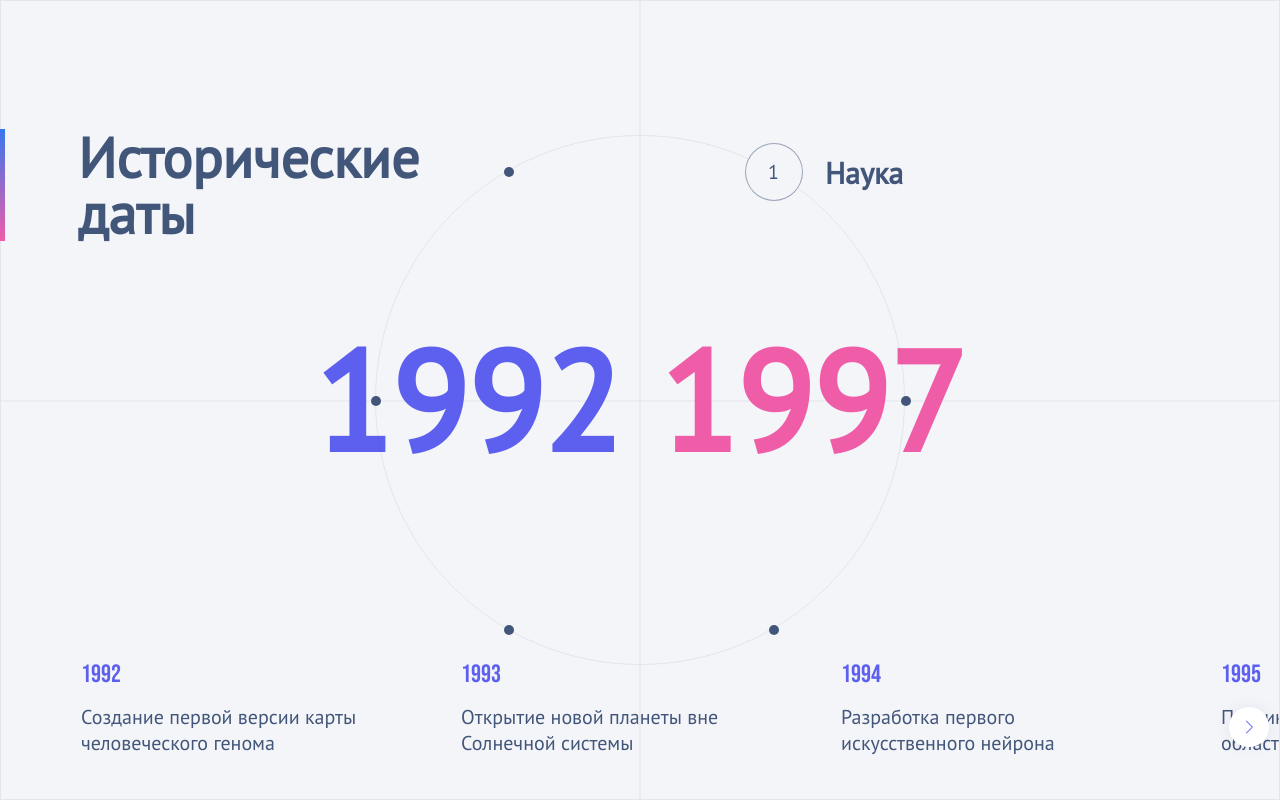
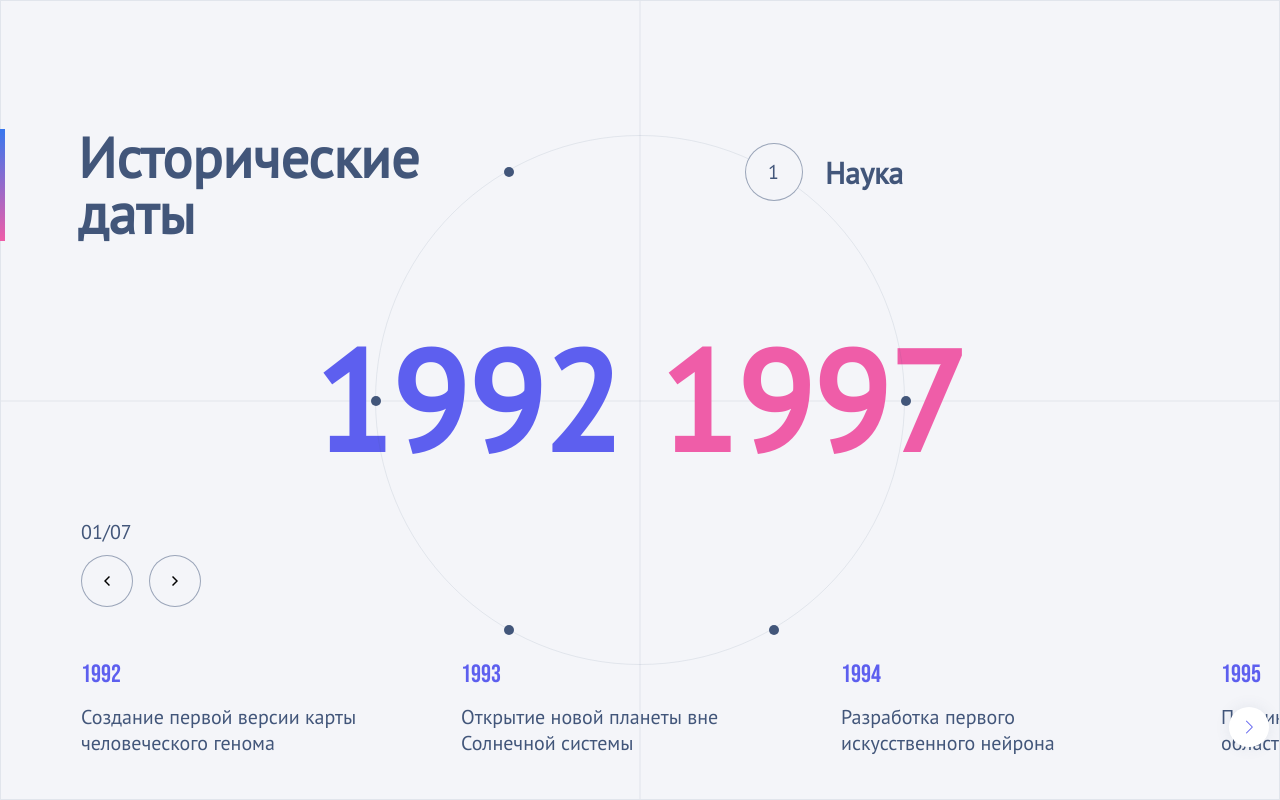
Before and after one commit to Konstantin-Gromakovskiy/historical-dates-test, a React app: page / in a window 1280 px wide. Built offline with nearby package versions, Linux system fonts and the light colour scheme.

Commit message:
styles: add formatter in ide

```diff
--- a/eslint.config.mjs
+++ b/eslint.config.mjs
@@ -15,6 +15,7 @@ export default [
     rules: {
       'react/react-in-jsx-scope': 'off',
       'react/jsx-uses-react': 'off',
+      'max-len': ['warn', { code: 100 }],
     },
   },
 
--- a/src/components/Slider.tsx
+++ b/src/components/Slider.tsx
@@ -7,7 +7,7 @@ import 'swiper/scss/navigation'
 import 'swiper/scss'
 import 'swiper/scss/pagination'
 import styles from './slider.module.scss'
-// import PaginationController from '@/shared/ui/PaginationController'
+import PaginationController from '@/shared/ui/PaginationController'
 
 interface SliderProps extends HTMLAttributes<HTMLDivElement> {
   historicalEvents: HistoricalEvent[]
@@ -17,7 +17,14 @@ interface SliderProps extends HTMLAttributes<HTMLDivElement> {
 const Slider: FC<SliderProps> = ({ historicalEvents, activeItemIndex, className }) => {
   return (
     <div className={`${styles.container} ${className ? className : ''}`}>
-      {/* <PaginationController onNextClick={() => {}} onPrevClick={() => {}} currentItem={activeItemIndex + 1} allItems={historicalEvents.length} /> */}
+      <PaginationController
+        onNextClick={() => {
+        }}
+        onPrevClick={() => {
+        }}
+        currentItem={activeItemIndex + 1}
+        allItems={historicalEvents.length}
+      />
       <Swiper
         modules={[Navigation, FreeMode, Pagination]}
         navigation
@@ -28,9 +35,7 @@ const Slider: FC<SliderProps> = ({ historicalEvents, activeItemIndex, className
         pagination={true}
       >
         {historicalEvents.map((event, i) => (
-          <SwiperSlide
-            key={i}
-          >
+          <SwiperSlide key={i}>
             <div className={styles.eventContainer}>
               <h4 className={styles.title}>{event.date}</h4>
               <p className={styles.description}>{event.description}</p>
--- a/src/shared/ui/CircleButton.tsx
+++ b/src/shared/ui/CircleButton.tsx
@@ -3,11 +3,17 @@ import styles from './CircleButton.module.scss'
 // import ArrowIcon from '@/assets/icons/arrow.svg'
 
 // TODO: разобраться с имортом кнопки и сделать стрелку нужного цвета
-const CircleButton: FC<ButtonHTMLAttributes<HTMLButtonElement>> = ({ disabled, onClick, className }) => {
-  return (
-    <button type="button" disabled={disabled} onClick={onClick} className={`${styles.button} ${className ? className : ''}`}>
-    </button>
-  )
-}
+const CircleButton: FC<ButtonHTMLAttributes<HTMLButtonElement>> = ({
+  disabled,
+  onClick,
+  className,
+}) => (
+  <button
+    type="button"
+    disabled={disabled}
+    onClick={onClick}
+    className={`${styles.button} ${className ? className : ''}`}
+  />
+)
 
 export default CircleButton
--- a/src/shared/ui/PaginationController.tsx
+++ b/src/shared/ui/PaginationController.tsx
@@ -7,9 +7,19 @@ interface PaginationControllerProps extends HTMLAttributes<HTMLDivElement> {
   onPrevClick: () => void
   currentItem: number
   allItems: number
+  prevDisabled?: boolean
+  nextDisabled?: boolean
 }
 
-const PaginationController: FC<PaginationControllerProps> = ({ onNextClick, onPrevClick, currentItem, allItems, className }) => {
+const PaginationController: FC<PaginationControllerProps> = ({
+  onNextClick,
+  onPrevClick,
+  currentItem,
+  allItems,
+  className,
+  prevDisabled = false,
+  nextDisabled = false,
+}) => {
   const currentItemFormattedItem = currentItem.toString().padStart(2, '0')
   const allItemsFormattedItem = allItems.toString().padStart(2, '0')
 
@@ -21,8 +31,8 @@ const PaginationController: FC<PaginationControllerProps> = ({ onNextClick, onPr
         <span>{allItemsFormattedItem}</span>
       </div>
       <div className={styles.buttonsContainer}>
-        <CircleButton onClick={onPrevClick} />
-        <CircleButton disabled onClick={onNextClick} />
+        <CircleButton disabled={prevDisabled} onClick={onPrevClick} />
+        <CircleButton disabled={nextDisabled} onClick={onNextClick} />
       </div>
     </div>
   )
--- a/src/shared/ui/circleButton.module.scss
+++ b/src/shared/ui/circleButton.module.scss
@@ -9,7 +9,7 @@
   background: url("@/assets/icons/arrow.svg") center no-repeat;
   background-size: 6px 12px;
 
-  &:disabled{
+  &:disabled {
     opacity: 0.5;
   }
 }
--- a/src/styles/_global.scss
+++ b/src/styles/_global.scss
@@ -16,7 +16,7 @@ body {
   font-size: $font-size-base;
 }
 
-button{
+button {
   all: unset;
 }
 
```
Also changed, not shown: src/components/BackgroundCircle.tsx (+17 -4 lines), src/components/backgroundCircle.module.scss (+7 -5 lines), src/pages/HistoricalDates.tsx (+13 -2 lines), src/pages/historicalDates.module.scss (+12 -6 lines), src/shared/ui/paginationController.module.scss (+4 -4 lines).
